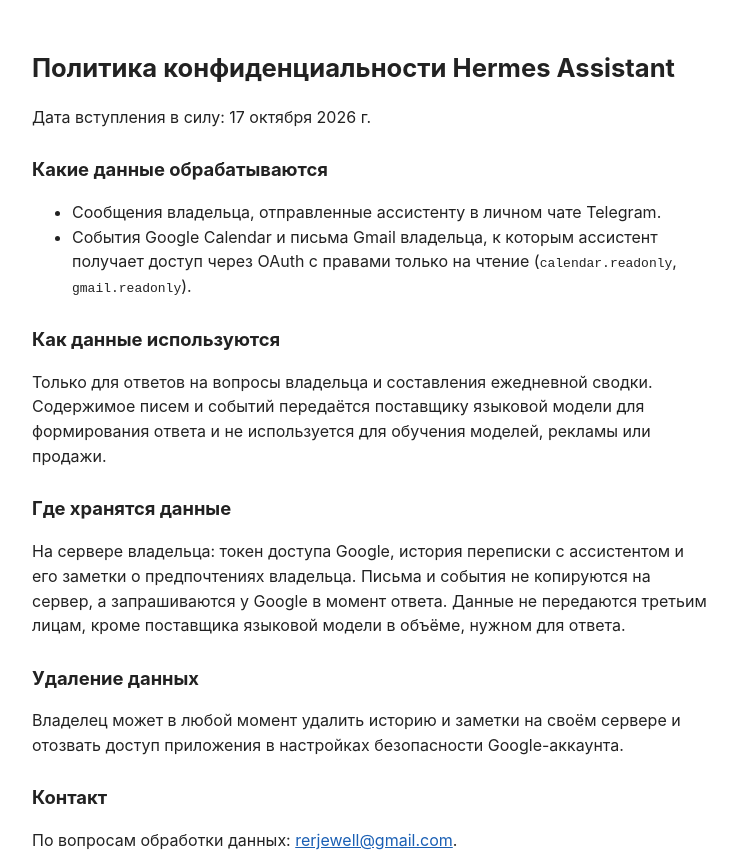
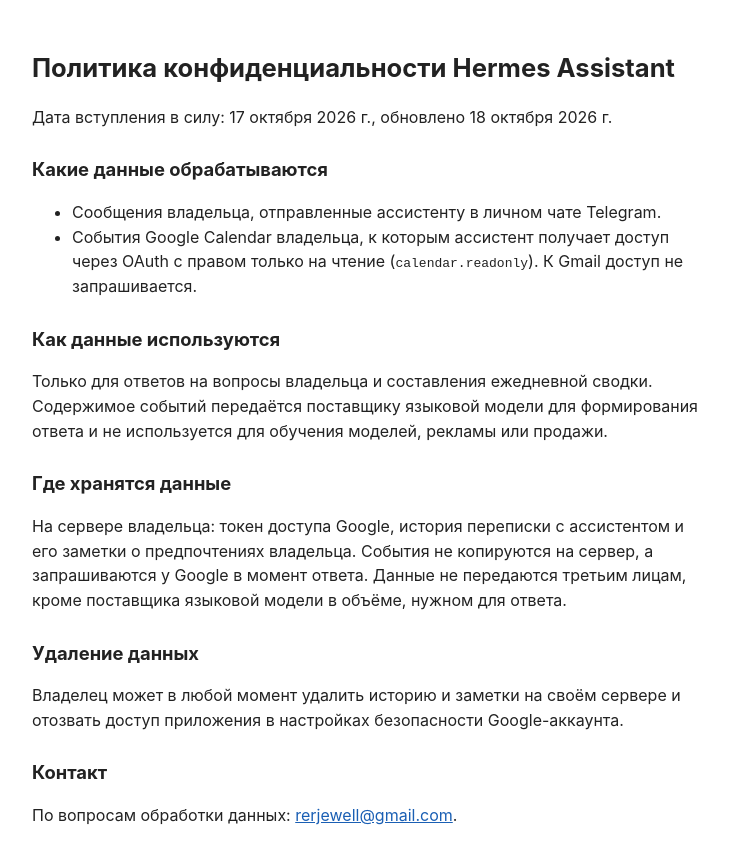
Before and after one commit to ReRJewell/hermes-assistant, a plain HTML site: page privacy.html in a window 1280 px wide. Shown: the top 856 px of the page, without its empty margins (268-1005 px from the left). Drawn offline with Linux system fonts and the light colour scheme.

Commit message:
Политика и условия: только календарь, без Gmail

```diff
--- a/privacy.html
+++ b/privacy.html
@@ -11,16 +11,16 @@
 </head>
 <body>
 <h1>Политика конфиденциальности Hermes Assistant</h1>
-<p>Дата вступления в силу: 17 октября 2026 г.</p>
+<p>Дата вступления в силу: 17 октября 2026 г., обновлено 18 октября 2026 г.</p>
 <h2>Какие данные обрабатываются</h2>
 <ul>
   <li>Сообщения владельца, отправленные ассистенту в личном чате Telegram.</li>
-  <li>События Google Calendar и письма Gmail владельца, к которым ассистент получает доступ через OAuth с правами только на чтение (<code>calendar.readonly</code>, <code>gmail.readonly</code>).</li>
+  <li>События Google Calendar владельца, к которым ассистент получает доступ через OAuth с правом только на чтение (<code>calendar.readonly</code>). К Gmail доступ не запрашивается.</li>
 </ul>
 <h2>Как данные используются</h2>
-<p>Только для ответов на вопросы владельца и составления ежедневной сводки. Содержимое писем и событий передаётся поставщику языковой модели для формирования ответа и не используется для обучения моделей, рекламы или продажи.</p>
+<p>Только для ответов на вопросы владельца и составления ежедневной сводки. Содержимое событий передаётся поставщику языковой модели для формирования ответа и не используется для обучения моделей, рекламы или продажи.</p>
 <h2>Где хранятся данные</h2>
-<p>На сервере владельца: токен доступа Google, история переписки с ассистентом и его заметки о предпочтениях владельца. Письма и события не копируются на сервер, а запрашиваются у Google в момент ответа. Данные не передаются третьим лицам, кроме поставщика языковой модели в объёме, нужном для ответа.</p>
+<p>На сервере владельца: токен доступа Google, история переписки с ассистентом и его заметки о предпочтениях владельца. События не копируются на сервер, а запрашиваются у Google в момент ответа. Данные не передаются третьим лицам, кроме поставщика языковой модели в объёме, нужном для ответа.</p>
 <h2>Удаление данных</h2>
 <p>Владелец может в любой момент удалить историю и заметки на своём сервере и отозвать доступ приложения в настройках безопасности Google-аккаунта.</p>
 <h2>Контакт</h2>
```
Also changed, not shown: terms.html (+1 -1 lines).
